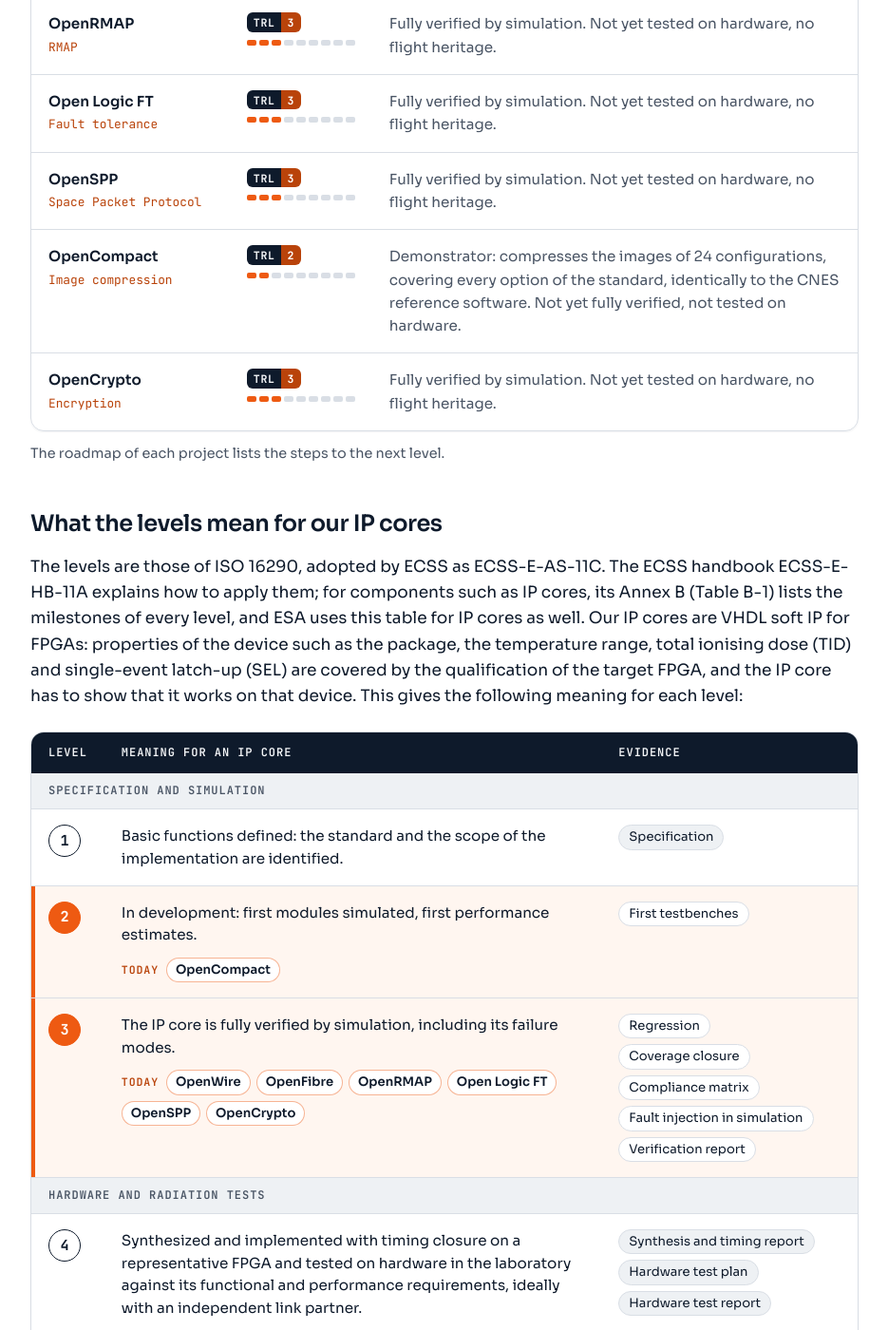
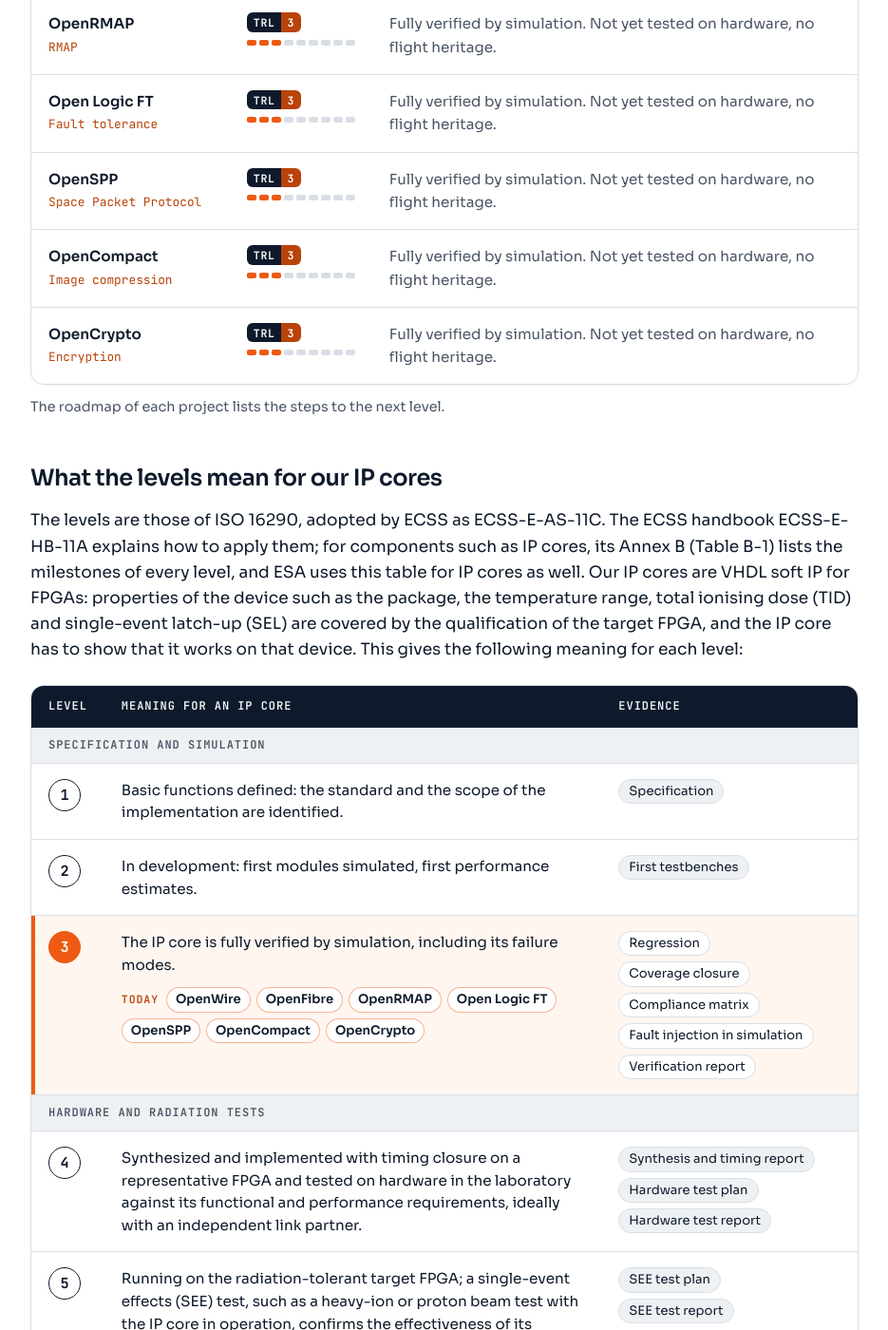
Before and after one commit to open-space-hdl/open-space-hdl.github.io, a Jekyll site: the page built from trl.html, in a window 1280 px wide and 1400 px high, scrolled down 602 px. Shown: the whole window at 95% size, without its empty margins (172-1107 px from the left). Built offline with Jekyll 4.4.1, drawn with Linux system fonts in a browser that asks for light colours.

```diff
--- a/_data/projects.yml
+++ b/_data/projects.yml
@@ -59,12 +59,10 @@
   repo: opencompact
   category: Image compression
   summary: An open hyperspectral image compression core according to CCSDS 123.0-B-2.
-  public: false
-  docs: false
-  trl: 2
-  trl_status: >-
-    Demonstrator: compresses the images of 24 configurations, covering every option of the standard, identically to
-    the CNES reference software. Not yet fully verified, not tested on hardware.
+  public: true
+  docs: true
+  trl: 3
+  trl_status: Fully verified by simulation. Not yet tested on hardware, no flight heritage.
 
 - name: OpenCrypto
   repo: opencrypto
```
